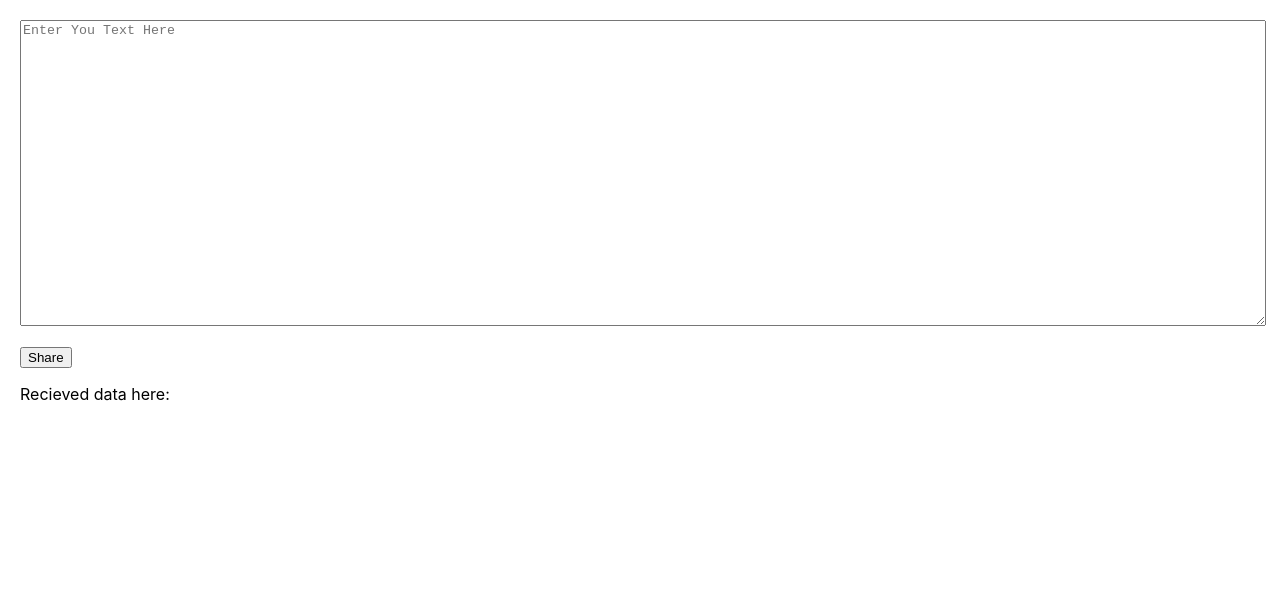
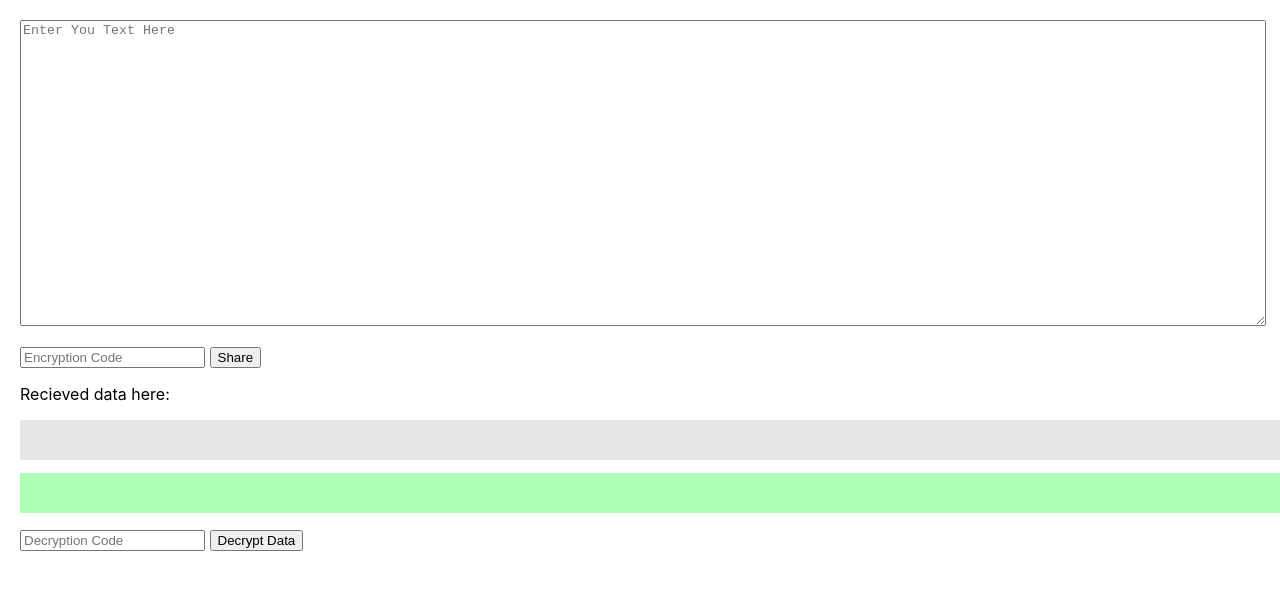
Before and after one commit to himanshurajora/ShareMyText, a React (Vite) app: page / in a window 1280 px wide. Shown: the top 590 px of the page. Built offline with nearby package versions, Linux system fonts and the light colour scheme; no server answers; the database is empty.

Commit message:
decryption and encryption

```diff
--- a/package.json
+++ b/package.json
@@ -7,10 +7,14 @@
     "serve": "vite preview"
   },
   "dependencies": {
+    "@types/crypto-js": "^4.0.2",
+    "@types/jsonwebtoken": "^8.5.5",
     "@types/react": "^17.0.30",
     "@types/react-dom": "^17.0.9",
     "@vitejs/plugin-react-refresh": "^1.3.6",
+    "crypto-js": "^4.1.1",
     "firebase": "^8.8.1",
+    "jsonwebtoken": "^8.5.1",
     "react": "^17.0.2",
     "react-dom": "^17.0.2",
     "vite": "^2.6.7"
--- a/src/App.css
+++ b/src/App.css
@@ -8,4 +8,13 @@ textarea{
   background-color: rgb(230, 230, 230);
   height: 20%;
   width: 100%;
+  padding: 20px;
+  overflow-x: scroll;
 }
+
+#decoded{
+  background-color: rgb(175, 255, 182);
+  height: 20%;
+  width: 100%;
+  padding: 20px;
+}
--- a/src/App.tsx
+++ b/src/App.tsx
@@ -4,7 +4,7 @@ import './App.css'
 import firebase from 'firebase'
 import app from 'firebase/app'
 import 'firebase/firestore'
-
+import * as Crypto from 'crypto-js'
 
 var firebaseConfig = {
   apiKey: "AIzaSyCTvOjkdho2r7l4m-GVPYiSrEuazQeYu2s",
@@ -18,6 +18,11 @@ var firebaseConfig = {
 // Initialize Firebase
 firebase.initializeApp(firebaseConfig)
 
+interface Data{
+  data: string,
+  createdAt: number
+}
+
 function App() {
 
   var db = firebase.firestore()
@@ -25,13 +30,24 @@ function App() {
   const [data, setData] = useState("")
   const [message, setMessage] = useState("")
   const [disable, setDisable] = useState(false)
+  const [encypcode, setencypcode] = useState("")
+  const [decryptcode, setdecryptcode] = useState("")
+  const [decoded, setdecoded] = useState("")
   const [r, setR] = useState("")
   const shareData = async () => {
     setDisable(true)
     if (data) {
-      var dataJson = {
+      var dataJson = {"data" : "some data", "createdAt": 1337}
+      if (encypcode) {
+       dataJson = {
+          "data": Crypto.AES.encrypt(data, encypcode).toString(),
+          "createdAt": Date.now(),
+        }
+      } else {
+        dataJson = {
           "data": data,
-        "createdAt": Date.now()
+          "createdAt": Date.now(),
+        }
       }
 
         await ref.doc("shared").set(dataJson)
@@ -40,17 +56,31 @@ function App() {
       setDisable(false)
     }
 
-  ref.doc("shared").onSnapshot((snapshot)=>{
-    console.log(snapshot.data())
+    const decryptData = async () => {
+     try{
+      if (r) {
+        var decoded  = Crypto.AES.decrypt(r, decryptcode).toString(Crypto.enc.Utf8)
+        setdecoded(decoded)
+        // setMessage(`decrypted data successfully at ${new Date(decoded.createdAt).toUTCString()}`)
+      }
+      } catch(e) {
+          setdecoded("wrong decreption key or some error".toUpperCase())
+      }
+     }
+
+
+    ref.doc("shared").onSnapshot((snapshot) => {
       setR(snapshot.data()!.data)
     })
 
     return (
       <div className="App">
         <textarea rows={20} onChange={(e) => { setData(e.target.value) }} placeholder={"Enter You Text Here"}></textarea>
-      <p> <span> <button onClick={shareData}>{!disable ? "Share" : "Sending In Progress..."}</button></span> {message}</p>
+        <p> <input type="text" placeholder='Encryption Code' onChange={(e)=>{setencypcode(e.target.value)}} /> <span> <button onClick={shareData}>{!disable ? "Share" : "Sending In Progress..."}</button></span> {message}</p>
         <p>Recieved data here:</p>
-      <p id={"r"}>{r}</p>
+        <pre id={"r"}>{r}</pre>
+        <pre id={"decoded"}>{decoded}</pre>
+        <p> <input type="text" placeholder='Decryption Code' onChange={(e)=>{setdecryptcode(e.target.value)}} /> <span> <button onClick={decryptData}>{"Decrypt Data"}</button></span></p>
       </div>
     )
   }
```
Also changed, not shown: 1 other file (tests, documents, lock files or other folders). Lines whose indentation alone changed are shown as unchanged.
